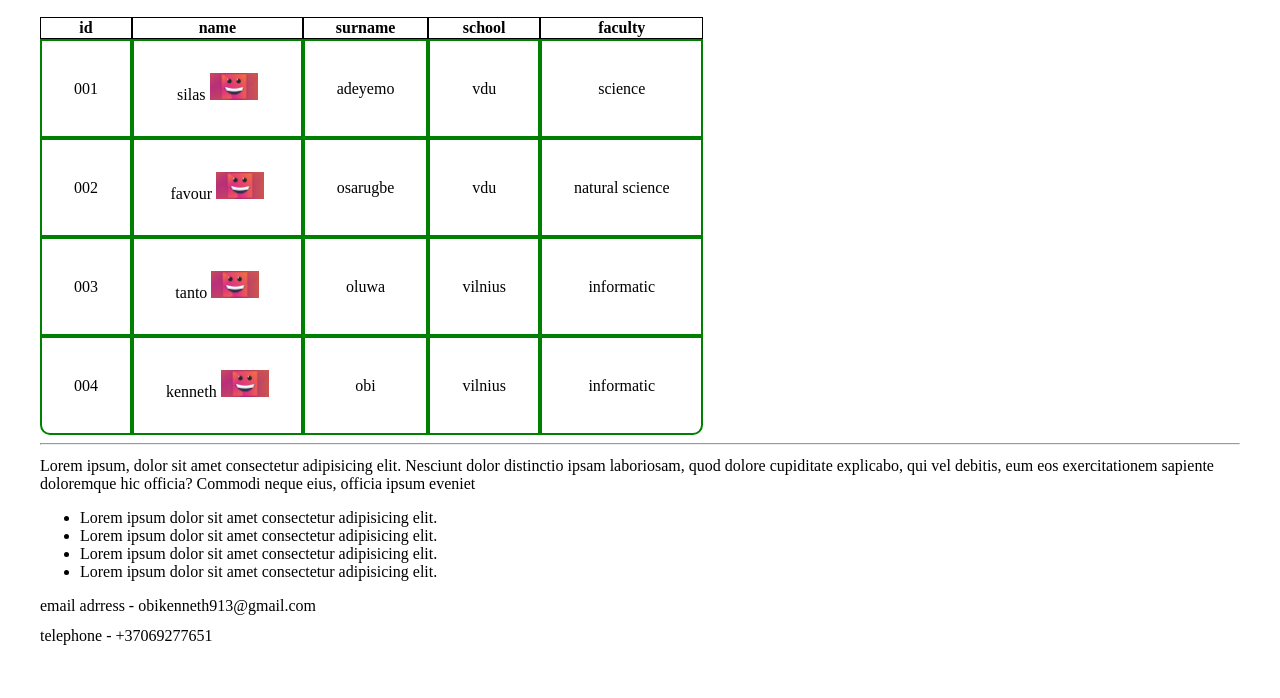
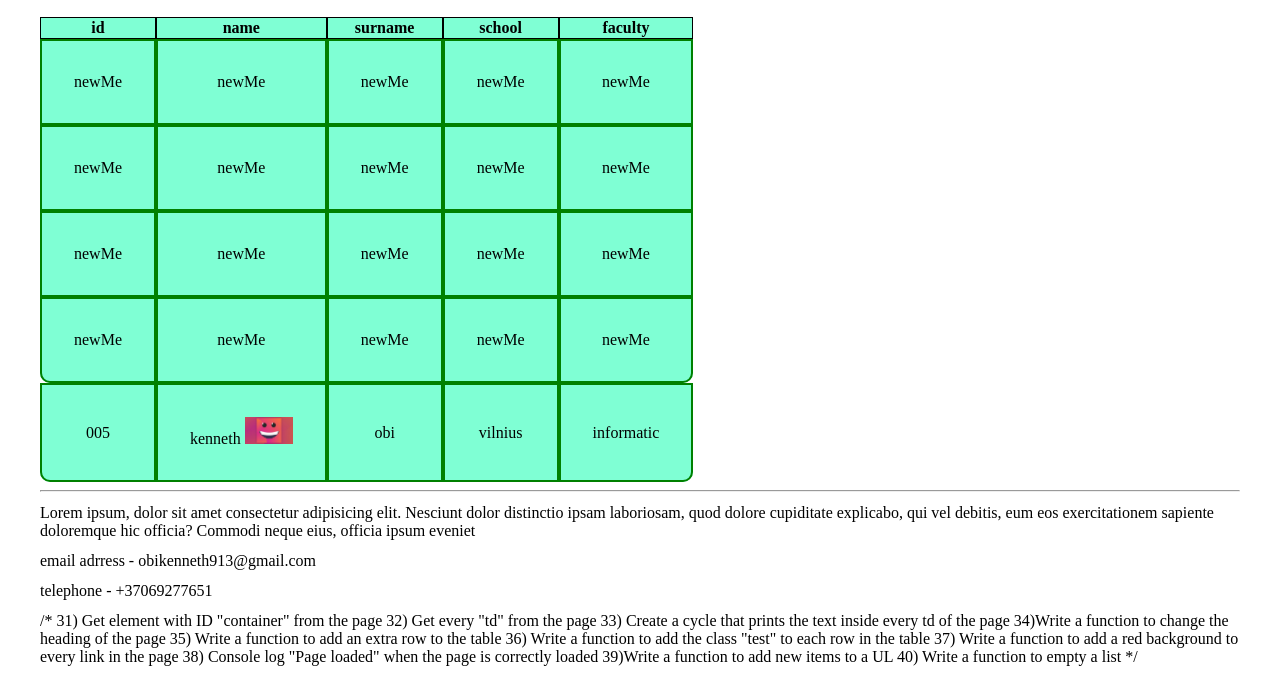
Before and after one commit to kennyoungC/M1-D10, a plain HTML site: page index.html in a window 1280 px wide. Shown: the part 102-800 px from the top of the page. Drawn offline with Linux system fonts and the light colour scheme.

Commit message:
DOM part solved

```diff
--- a/index.html
+++ b/index.html
@@ -120,6 +120,9 @@
         font-size: 48px;
         font-weight: bolder;
       }
+      .test {
+        background-color: aquamarine;
+      }
     </style>
     <title>benchmark</title>
   </head>
@@ -193,7 +196,7 @@
       </tbody>
     </table>
     <hr />
-    <div>
+    <div id="container">
       <p>
         Lorem ipsum, dolor sit amet consectetur adipisicing elit. Nesciunt dolor
         distinctio ipsam laboriosam, quod dolore cupiditate explicabo, qui vel
@@ -296,6 +299,53 @@
         }
       };
       console.log(highestSumOfAnArray([3, 4, 6, 4, 2], [4, 2, 5]));
+
+      const container = document.getElementById(`container`);
+      const td = document.querySelectorAll(`td`);
+      for (let i = 0; i < td.length; i++) {
+        td[i].textContent = `newMe`;
+      }
+      console.log(td);
+      window.onload = function () {
+        console.log(`page loaded`);
+      };
+      document.querySelector(`.header`).textContent = `new header`;
+      const table = document.querySelector(`table`);
+      table.innerHTML += `<tr>
+          <td>005</td>
+          <td colspan="2">
+            kenneth
+            <a href="#"
+              ><img src="./random image.jpg" alt="a random photo" width="48px"
+            /></a>
+          </td>
+          <td>obi</td>
+          <td>vilnius</td>
+          <td>informatic</td>
+        </tr>`;
+      console.log(table);
+      const tr = document.querySelectorAll(`tr`);
+      for (let i = 0; i < tr.length; i++) {
+        tr[i].classList.add(`test`);
+      }
+      const ul = document.querySelector(`ul`);
+      ul.innerHTML += `<li>me</li>`;
+      console.log(ul);
+      const removeList = function () {
+        const UL = document.querySelectorAll(`ul`);
+        for (let i = 0; i < UL.length; i++) {
+          UL[i].remove();
+        }
+      };
+      removeList();
     </script>
   </body>
 </html>
+/* 31) Get element with ID "container" from the page 32) Get every "td" from the
+page 33) Create a cycle that prints the text inside every td of the page
+34)Write a function to change the heading of the page 35) Write a function to
+add an extra row to the table 36) Write a function to add the class "test" to
+each row in the table 37) Write a function to add a red background to every link
+in the page 38) Console log "Page loaded" when the page is correctly loaded
+39)Write a function to add new items to a UL 40) Write a function to empty a
+list */
```
